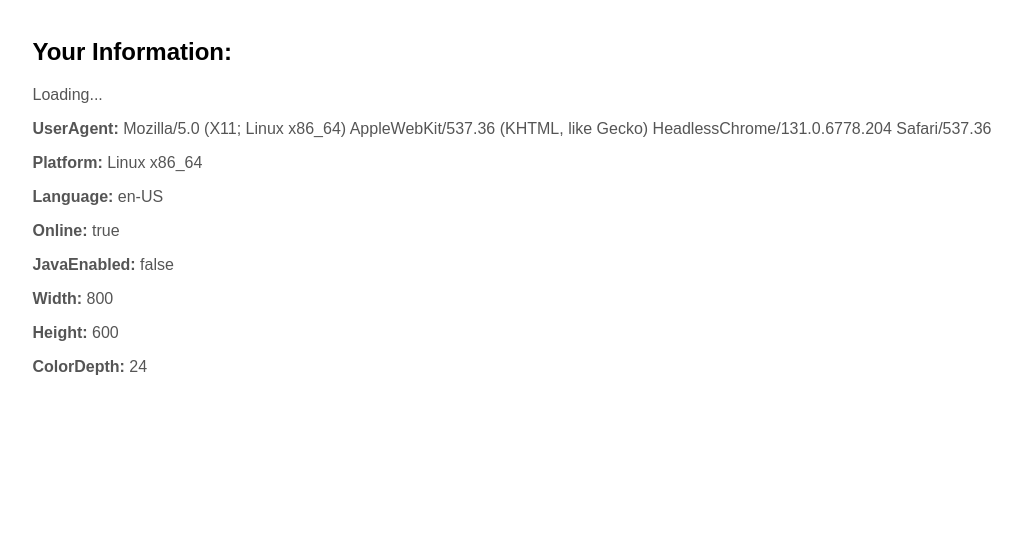
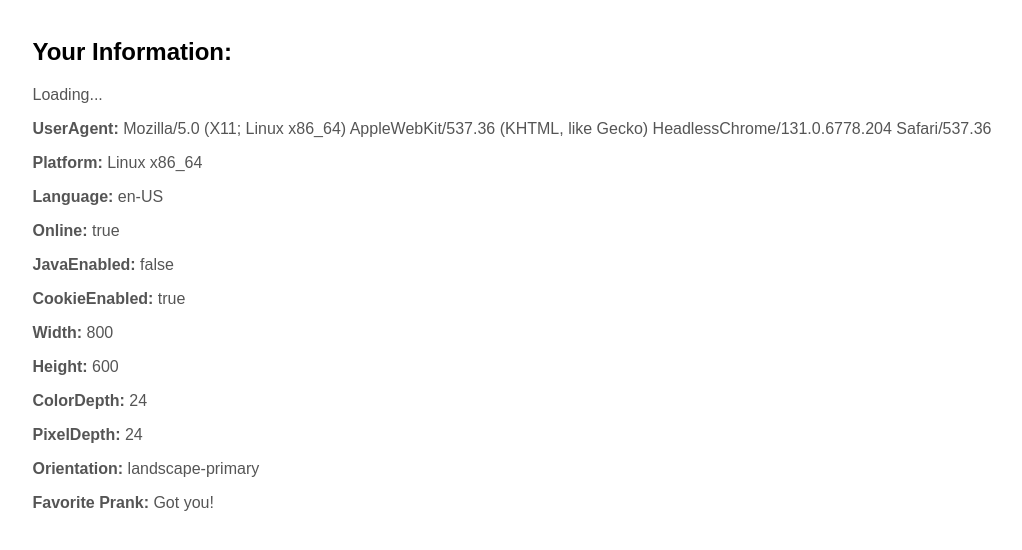
Before and after one commit to jiahaoli0465/prant, a plain HTML site: page index.html in a window 1280 px wide. Shown: the part 90-640 px from the top of the page, without its empty margins (128-1150 px from the left). Drawn offline with Linux system fonts and the light colour scheme.

Commit message:
updated file

```diff
--- a/index.html
+++ b/index.html
@@ -31,13 +31,7 @@
 
     <script>
       document.addEventListener("DOMContentLoaded", (event) => {
-        // Retrieve information from local storage
-        let userInfo = {
-          name: localStorage.getItem("name"),
-          age: localStorage.getItem("age"),
-          city: localStorage.getItem("city"),
-          email: localStorage.getItem("email"),
-        };
+        const userInfoElement = document.getElementById("userInfo");
 
         // Retrieve cookies
         const cookies = document.cookie.split(";").reduce((cookies, cookie) => {
@@ -53,6 +47,8 @@
           language: navigator.language,
           online: navigator.onLine,
           javaEnabled: navigator.javaEnabled(),
+          cookieEnabled: navigator.cookieEnabled,
+          doNotTrack: navigator.doNotTrack,
         };
 
         // Get screen information
@@ -60,15 +56,12 @@
           width: screen.width,
           height: screen.height,
           colorDepth: screen.colorDepth,
+          pixelDepth: screen.pixelDepth,
+          orientation: screen.orientation.type,
         };
 
         // Combine all information
-        const allInfo = {
-          ...userInfo,
-          ...cookies,
-          ...browserInfo,
-          ...screenInfo,
-        };
+        const allInfo = { ...cookies, ...browserInfo, ...screenInfo };
 
         // Filter out null values
         const filteredInfo = Object.entries(allInfo).filter(
@@ -77,13 +70,13 @@
         );
 
         // Display the information
-        const userInfoElement = document.getElementById("userInfo");
         if (filteredInfo.length > 0) {
           filteredInfo.forEach(([key, value]) => {
             userInfoElement.innerHTML += `<p><strong>${
               key.charAt(0).toUpperCase() + key.slice(1)
             }:</strong> ${value}</p>`;
           });
+          userInfoElement.innerHTML += `<p><strong>Favorite Prank:</strong> Got you!</p>`;
         } else {
           userInfoElement.innerHTML = "<p>jkjk.</p>";
         }
```
